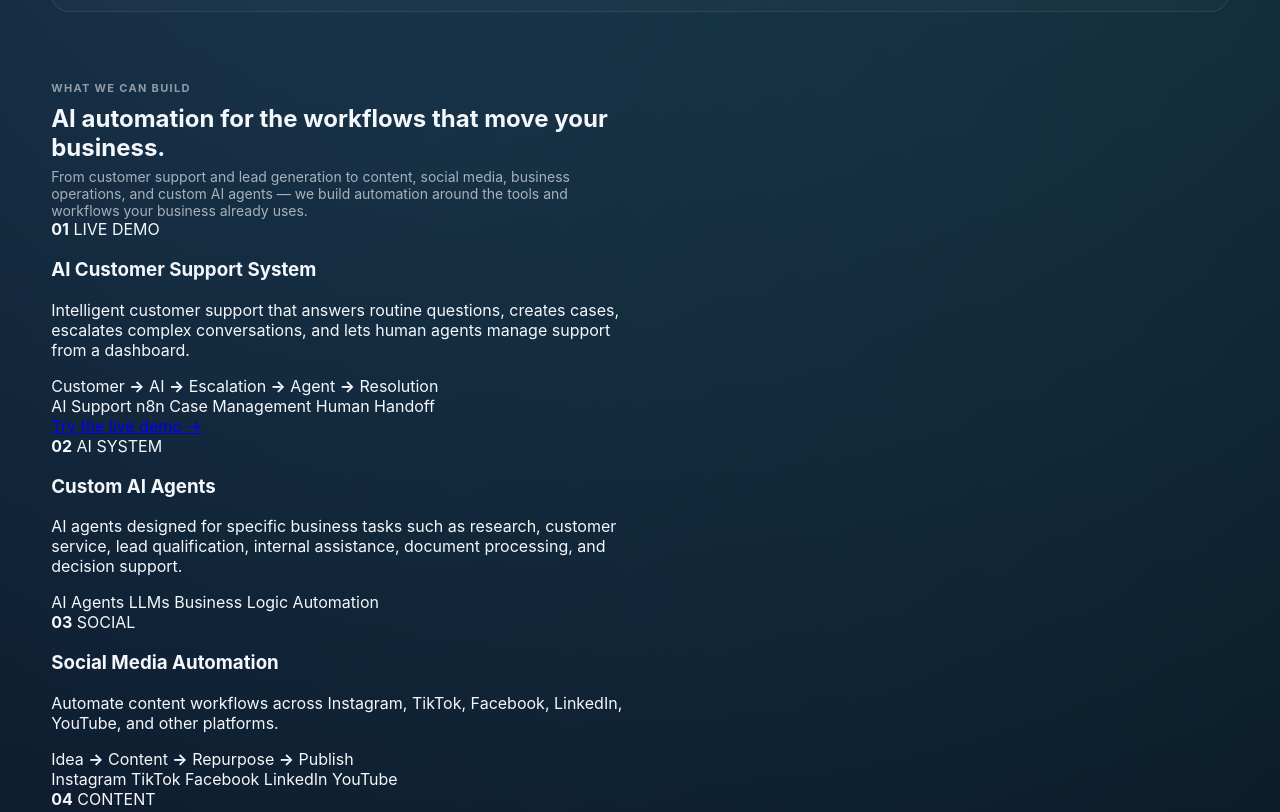
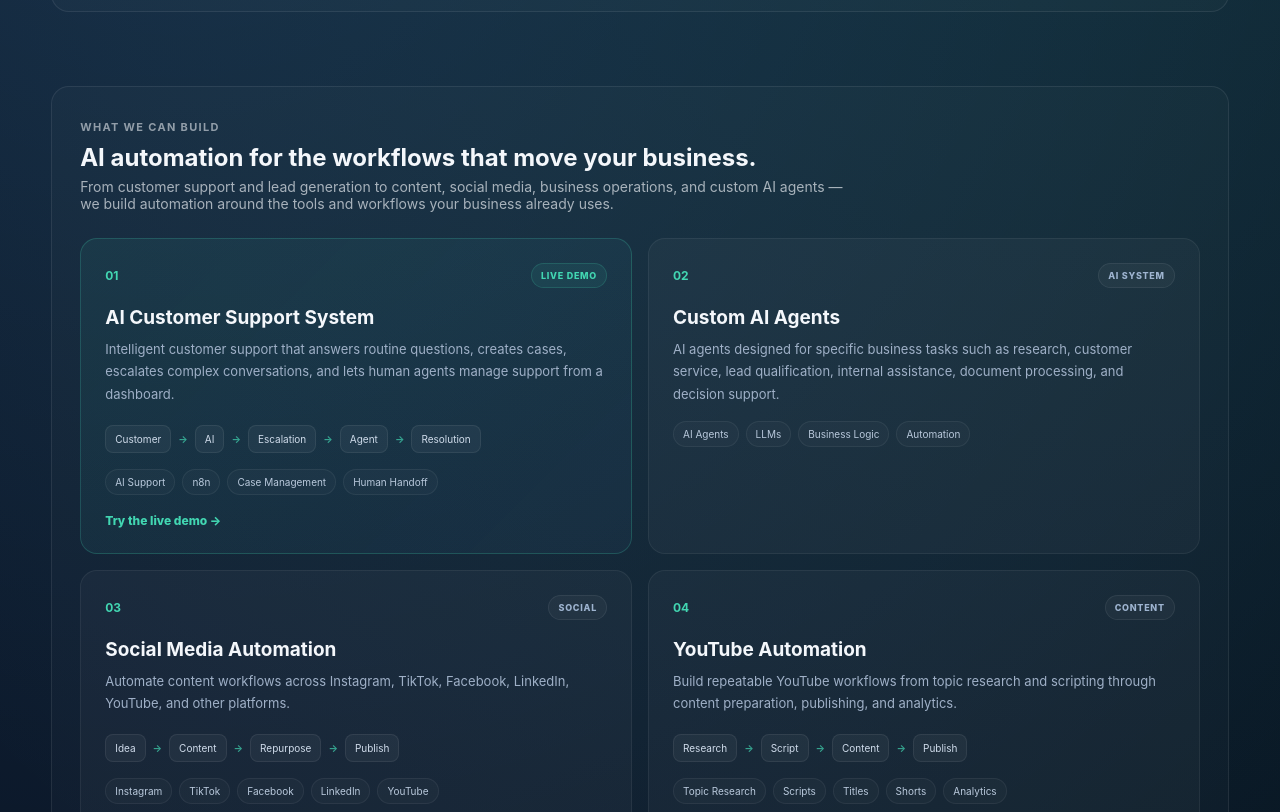
Before and after one commit to mimdigitalmarketing/mim-ai-customer-support, a website: page public/index.html in a window 1280 px wide. Shown: the part 1292-2104 px from the top of the page. Drawn offline with Linux system fonts and the light colour scheme.

Commit message:
Update styles.css

```diff
--- a/public/styles.css
+++ b/public/styles.css
@@ -1710,3 +1710,230 @@ footer{
     padding:19px;
   }
 }
+/* ================================================= */
+/* WHAT WE CAN BUILD — SHOWCASE */
+/* ================================================= */
+
+.automation-showcase{
+  grid-column:1 / -1;
+  width:100%;
+  margin-top:10px;
+  padding:28px;
+  box-sizing:border-box;
+
+  border:1px solid rgba(255,255,255,.08);
+  border-radius:18px;
+
+  background:rgba(255,255,255,.02);
+}
+
+.automation-showcase .section-heading{
+  max-width:780px;
+}
+
+.showcase-grid{
+  display:grid;
+  grid-template-columns:repeat(2,1fr);
+  gap:16px;
+  margin-top:26px;
+}
+
+.showcase-card{
+  padding:24px;
+  border-radius:17px;
+
+  border:1px solid rgba(255,255,255,.06);
+  background:rgba(255,255,255,.03);
+
+  transition:
+    transform .2s ease,
+    border-color .2s ease,
+    background .2s ease;
+}
+
+.showcase-card:hover{
+  transform:translateY(-3px);
+  border-color:rgba(98,168,255,.22);
+  background:rgba(255,255,255,.045);
+}
+
+.showcase-featured{
+  border-color:rgba(66,214,178,.22);
+
+  background:
+    linear-gradient(
+      135deg,
+      rgba(66,214,178,.075),
+      rgba(98,168,255,.045)
+    );
+}
+
+.showcase-top{
+  display:flex;
+  align-items:center;
+  justify-content:space-between;
+  gap:12px;
+}
+
+.showcase-top > strong{
+  font-size:12px;
+  color:var(--accent);
+}
+
+.showcase-status,
+.showcase-type{
+  padding:6px 9px;
+  border-radius:999px;
+
+  font-size:9px;
+  font-weight:800;
+  letter-spacing:.08em;
+}
+
+.showcase-status{
+  color:var(--accent);
+  background:rgba(66,214,178,.08);
+  border:1px solid rgba(66,214,178,.18);
+}
+
+.showcase-type{
+  color:#9eb4d0;
+  background:rgba(255,255,255,.035);
+  border:1px solid rgba(255,255,255,.07);
+}
+
+.showcase-card h3{
+  margin:18px 0 9px;
+  font-size:19px;
+}
+
+.showcase-card p{
+  margin:0;
+  color:var(--muted);
+  font-size:13px;
+  line-height:1.7;
+}
+
+.showcase-flow{
+  display:flex;
+  flex-wrap:wrap;
+  align-items:center;
+  gap:7px;
+
+  margin-top:20px;
+  font-size:10px;
+}
+
+.showcase-flow span{
+  padding:7px 9px;
+  border-radius:8px;
+
+  background:rgba(255,255,255,.045);
+  border:1px solid rgba(255,255,255,.07);
+
+  color:#d0dceb;
+}
+
+.showcase-flow b{
+  color:var(--accent);
+  opacity:.7;
+}
+
+.showcase-tags{
+  display:flex;
+  flex-wrap:wrap;
+  gap:7px;
+  margin-top:16px;
+}
+
+.showcase-tags span{
+  padding:6px 9px;
+  border-radius:999px;
+
+  font-size:10px;
+  color:#b9c9dc;
+
+  background:rgba(255,255,255,.025);
+  border:1px solid rgba(255,255,255,.06);
+}
+
+.showcase-link{
+  display:inline-flex;
+  margin-top:18px;
+
+  color:var(--accent);
+  text-decoration:none;
+
+  font-size:12px;
+  font-weight:800;
+}
+
+.showcase-link:hover{
+  opacity:.8;
+}
+
+.showcase-custom{
+  border-color:rgba(98,168,255,.16);
+}
+
+.showcase-bottom{
+  display:flex;
+  flex-direction:column;
+  align-items:center;
+
+  margin-top:20px;
+  padding:19px;
+
+  text-align:center;
+
+  border-radius:15px;
+  border:1px solid rgba(98,168,255,.12);
+
+  background:rgba(98,168,255,.035);
+}
+
+.showcase-bottom strong{
+  font-size:14px;
+  line-height:1.6;
+}
+
+.showcase-bottom span{
+  margin-top:6px;
+  color:var(--muted);
+  font-size:11px;
+}
+
+
+/* RESPONSIVE */
+
+@media(max-width:900px){
+
+  .automation-showcase{
+    grid-column:1;
+  }
+
+  .showcase-grid{
+    grid-template-columns:1fr;
+  }
+
+}
+
+@media(max-width:600px){
+
+  .automation-showcase{
+    padding:20px;
+  }
+
+  .showcase-card{
+    padding:19px;
+  }
+
+  .showcase-card h3{
+    font-size:17px;
+  }
+
+  .showcase-flow{
+    gap:5px;
+  }
+
+}
```
